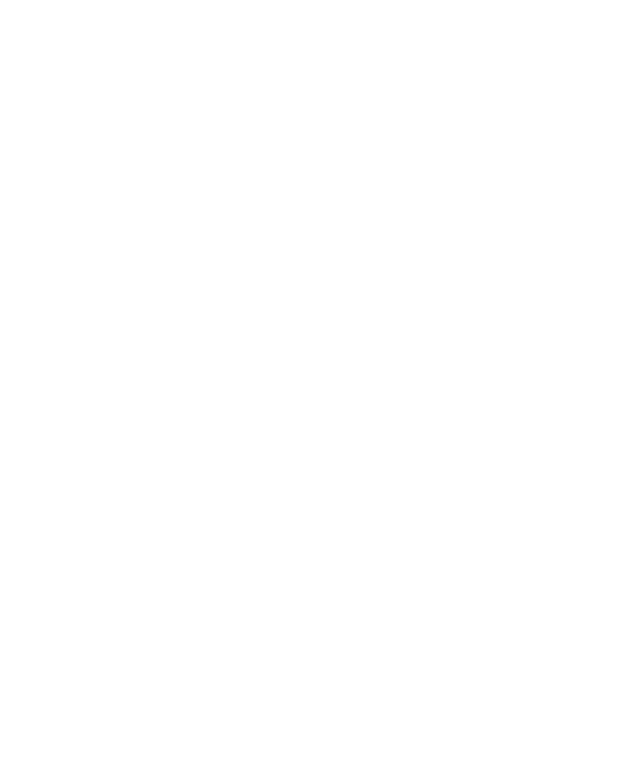
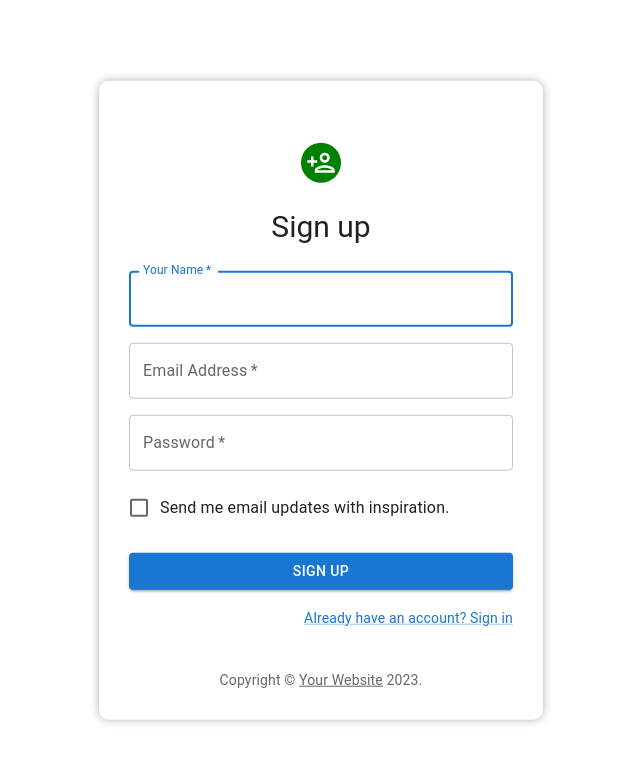
Before and after one commit to trinhquan1004/FE_LearningEnglish, a React (Create React App) app: page /register in a window 1280 px wide. Before the commit this address had no page. Shown: the top 762 px of the page, without its empty margins (319-959 px from the left). Built offline with nearby package versions, Linux system fonts and the light colour scheme.

Commit message:
Create function register

```diff
--- a/src/containers/Home/index.jsx
+++ b/src/containers/Home/index.jsx
@@ -103,7 +103,7 @@
                 </Link>
               </Grid>
               <Grid item>
-                <Link href="/" variant="body2">
+                <Link href="/register" variant="body2">
                   Don&apos;t have an account? Sign Up
                 </Link>
               </Grid>
--- a/src/containers/Home/index.style.js
+++ b/src/containers/Home/index.style.js
@@ -4,8 +4,8 @@
 export const StyledBackgroundGrid = styled(Grid)`
   background-image: url(https://source.unsplash.com/random?wallpapers);
   background-repeat: no-repeat;
-  backgroundColor: (t) =>
-    t.palette.mode === 'light' ? t.palette.grey[50] : t.palette.grey[900],
+  background-color: (t) =>
+    t.palette.mode === 'light' ? t.palette.grey[50] : t.palette.grey[900];
   background-size: cover;
   background-position: center;
 `;
--- /dev/null
+++ b/src/containers/Register/index.jsx
@@ -0,0 +1,120 @@
+import * as React from 'react';
+import { useState } from 'react';
+import { useSnackbar } from 'notistack';
+import { Navigate } from 'react-router-dom';
+import Button from '@mui/material/Button';
+import Avatar from '@mui/material/Avatar';
+import CssBaseline from '@mui/material/CssBaseline';
+import TextField from '@mui/material/TextField';
+import FormControlLabel from '@mui/material/FormControlLabel';
+import Checkbox from '@mui/material/Checkbox';
+import Link from '@mui/material/Link';
+import Grid from '@mui/material/Grid';
+import Box from '@mui/material/Box';
+import PersonAddOutlinedIcon from '@mui/icons-material/PersonAddOutlined';
+import Typography from '@mui/material/Typography';
+import Copyright from '../../components/Copyright';
+import { register } from '../../apis/auth';
+import { StyledContainer, StyledBox } from './index.style';
+
+const RegisterContainer = () => {
+  const [name, setName] = useState('');
+  const [email, setEmail] = useState('');
+  const [password, setPassword] = useState('');
+  const [isRegistered, setIsRegistered] = useState(false);
+
+  const { enqueueSnackbar } = useSnackbar();
+
+  const handleSubmit = async (e) => {
+    e.preventDefault();
+    const response = await register(name, email, password);
+
+    if (!response) {
+      enqueueSnackbar('Register failed', { variant: 'error' });
+    } else setIsRegistered(true);
+  };
+
+  if (isRegistered) {
+    return <Navigate to="/" />;
+  }
+
+  return (
+    <StyledContainer component="main" maxWidth="xs">
+      <CssBaseline />
+      <StyledBox>
+        <Avatar sx={{ m: 3, bgcolor: 'green' }}>
+          <PersonAddOutlinedIcon sx={{ fontSize: 30 }} />
+        </Avatar>
+        <Typography component="h1" variant="h5" sx={{ fontSize: 30 }}>
+          Sign up
+        </Typography>
+        <Box component="form" noValidate onSubmit={handleSubmit} sx={{ mt: 3 }}>
+          <Grid container spacing={2}>
+            <Grid item xs={12}>
+              <TextField
+                autoComplete="given-name"
+                name="name"
+                required
+                fullWidth
+                id="name"
+                label="Your Name"
+                autoFocus
+                value={name}
+                onChange={(e) => setName(e.target.value)}
+              />
+            </Grid>
+            <Grid item xs={12}>
+              <TextField
+                required
+                fullWidth
+                id="email"
+                label="Email Address"
+                name="email"
+                autoComplete="email"
+                value={email}
+                onChange={(e) => setEmail(e.target.value)}
+              />
+            </Grid>
+            <Grid item xs={12}>
+              <TextField
+                required
+                fullWidth
+                name="password"
+                label="Password"
+                type="password"
+                id="password"
+                autoComplete="new-password"
+                value={password}
+                onChange={(e) => setPassword(e.target.value)}
+              />
+            </Grid>
+            <Grid item xs={12}>
+              <FormControlLabel
+                control={<Checkbox value="allowExtraEmails" color="primary" />}
+                label="Send me email updates with inspiration."
+              />
+            </Grid>
+          </Grid>
+          <Button
+            type="submit"
+            fullWidth
+            variant="contained"
+            sx={{ mt: 3, mb: 2 }}
+          >
+            Sign Up
+          </Button>
+          <Grid container justifyContent="flex-end">
+            <Grid item>
+              <Link href="/" variant="body2">
+                Already have an account? Sign in
+              </Link>
+            </Grid>
+          </Grid>
+        </Box>
+      </StyledBox>
+      <Copyright sx={{ mt: 5 }} />
+    </StyledContainer>
+  );
+};
+
+export default RegisterContainer;
--- /dev/null
+++ b/src/containers/Register/index.style.js
@@ -0,0 +1,22 @@
+import styled from 'styled-components';
+import { Box, Container } from '@mui/material';
+
+export const StyledContainer = styled(Container)`
+  padding: 30px !important;
+  width: 400px;
+  background-color: white;
+  border-radius: 10px;
+  padding: 20px;
+  box-shadow: 0px 0px 10px rgba(0, 0, 0, 0.3);
+  position: fixed;
+  top: 50%;
+  left: 50%;
+  transform: translate(-50%, -50%);
+`;
+
+export const StyledBox = styled(Box)`
+  margin-top: 8px;
+  display: flex;
+  flex-direction: column;
+  align-items: center;
+`;
--- /dev/null
+++ b/src/pages/Register.jsx
@@ -0,0 +1,6 @@
+import React from 'react';
+import RegisterContainer from '../containers/Register';
+
+const Register = () => <RegisterContainer />;
+
+export default Register;
--- a/src/routers/index.jsx
+++ b/src/routers/index.jsx
@@ -1,11 +1,13 @@
 import React from 'react';
 import { BrowserRouter as Router, Routes, Route } from 'react-router-dom';
 import HomePage from '../pages/Home';
+import RegisterPage from '../pages/Register';
 
 const AppRouter = () => (
   <Router>
     <Routes>
       <Route path="/" element={<HomePage />} />
+      <Route path="/register" element={<RegisterPage />} />
     </Routes>
   </Router>
 );
```
